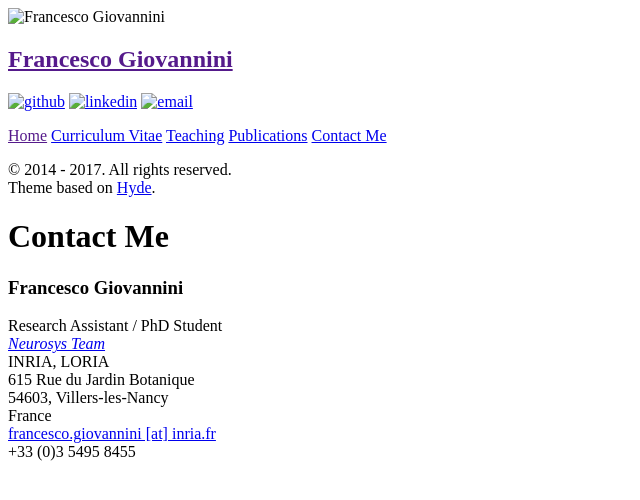
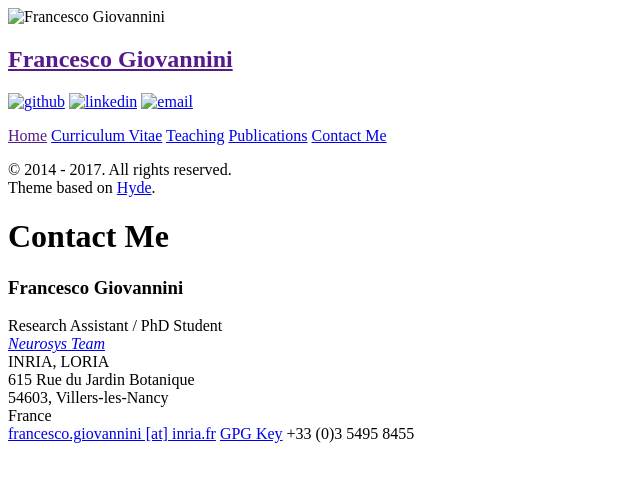
Before and after one commit to JoErNanO/joernano.github.io, a Jekyll site: the page built from pages/20-contact-me.md, in a window 1280 px wide. Shown: the top 500 px of the page, without its empty margins (0-640 px from the left). Built offline with Jekyll 4.4.1, drawn with Linux system fonts in a browser that asks for light colours.

Commit message:
[CONTACT] Add GPG key to contacts.

```diff
--- a/pages/20-contact-me.md
+++ b/pages/20-contact-me.md
@@ -11,4 +11,5 @@
 54603, Villers-les-Nancy
 France
 [francesco.giovannini [at] inria.fr](mailto:francesco.giovannini[at]inria.fr)
+[GPG Key](https://pgp.mit.edu/pks/lookup?op=get&search=0xF11F3CCA673A7BC2)
 +33 (0)3 5495 8455
```
